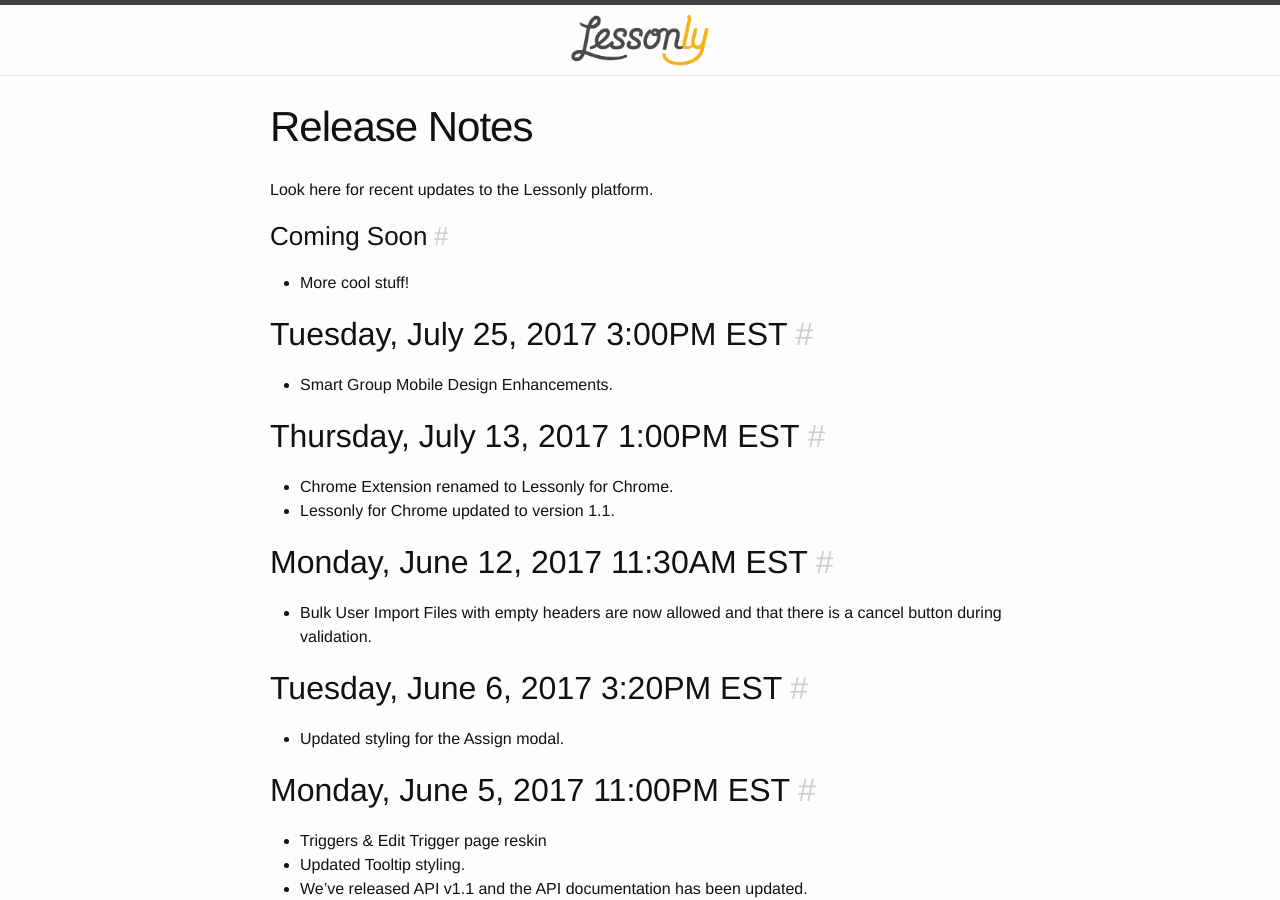
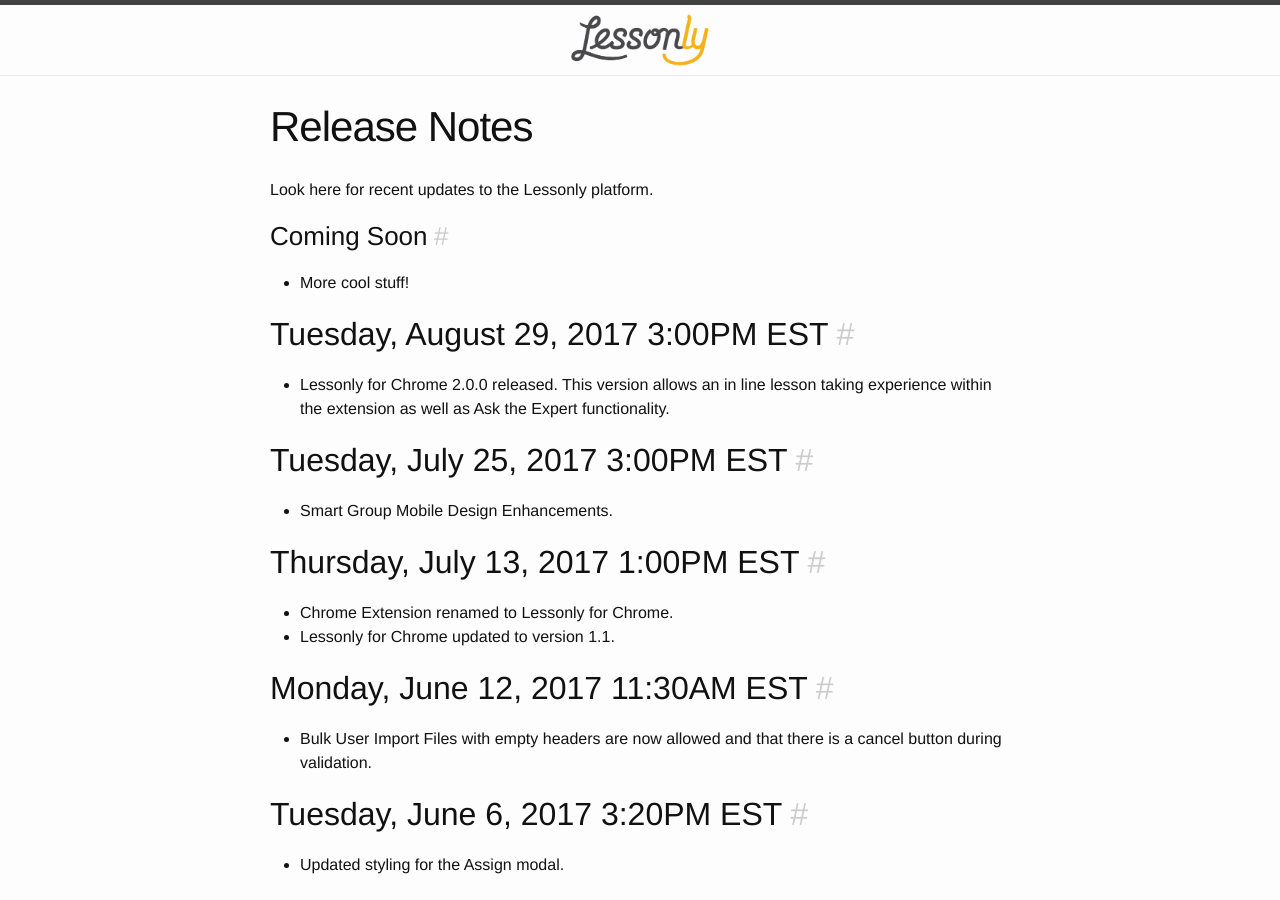
Before and after one commit to isabella232/lessonly.github.io, a Jekyll site: the page built from release-notes.md, in a window 1280 px wide and 900 px high. Built offline with Jekyll 4.4.1, drawn with Linux system fonts in a browser that asks for light colours.

Commit message:
Update release-notes.md

```diff
--- a/release-notes.md
+++ b/release-notes.md
@@ -7,6 +7,9 @@
 
 ### Coming Soon
 - More cool stuff!
+
+## Tuesday, August 29, 2017  3:00PM EST
+- Lessonly for Chrome 2.0.0 released. This version allows an in line lesson taking experience within the extension as well as Ask the Expert functionality.
 
 ## Tuesday, July 25, 2017  3:00PM EST
 - Smart Group Mobile Design Enhancements.
```
